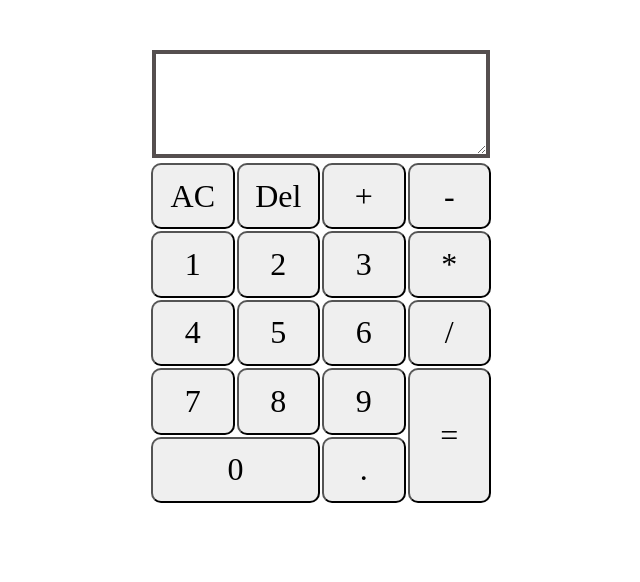
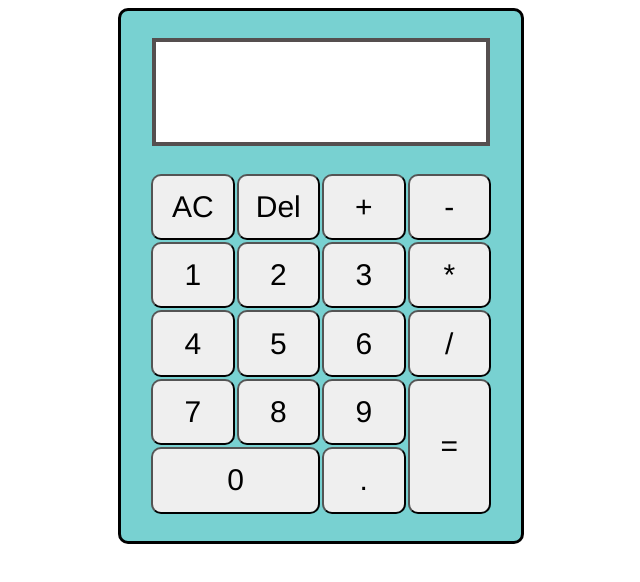
Before and after one commit to AlixiaDae/calculator, a plain HTML site: page index.html in a window 1280 px wide. Shown: the whole page, without its empty margins (319-959 px from the left). Drawn offline with Linux system fonts and the light colour scheme.

Commit message:
Style a better-looking calculator

```diff
--- a/styles.css
+++ b/styles.css
@@ -1,18 +1,23 @@
 .calculator {
     display: flex;
     flex-direction: column;
-    gap: 5px;
-    margin-top: 50px;
+    margin: auto;
+    background-color: rgb(120, 209, 209);
+    border-radius: 10px;
+    border: 3px solid black;
+    width: 400px;
+    height: 530px;
 }
 
 .output  {
     border: 4px solid rgb(85, 79, 79);
+    background-color: white;
     margin: auto;
+    margin-bottom: 0;
     height: 100px;
     width: 330px;
     text-align: right;
     font-size: 3vw;
-    resize: both;
     overflow: auto;
 }
 
@@ -32,8 +37,8 @@
 }
 
 button {
-    font-size: 32px;
-    font-family: 'Times New Roman', Times, serif;
+    font-size: 30px;
+    font-family:'Franklin Gothic Medium', 'Arial Narrow', Arial, sans-serif;
     border-radius: 10px;
 }
 
```
